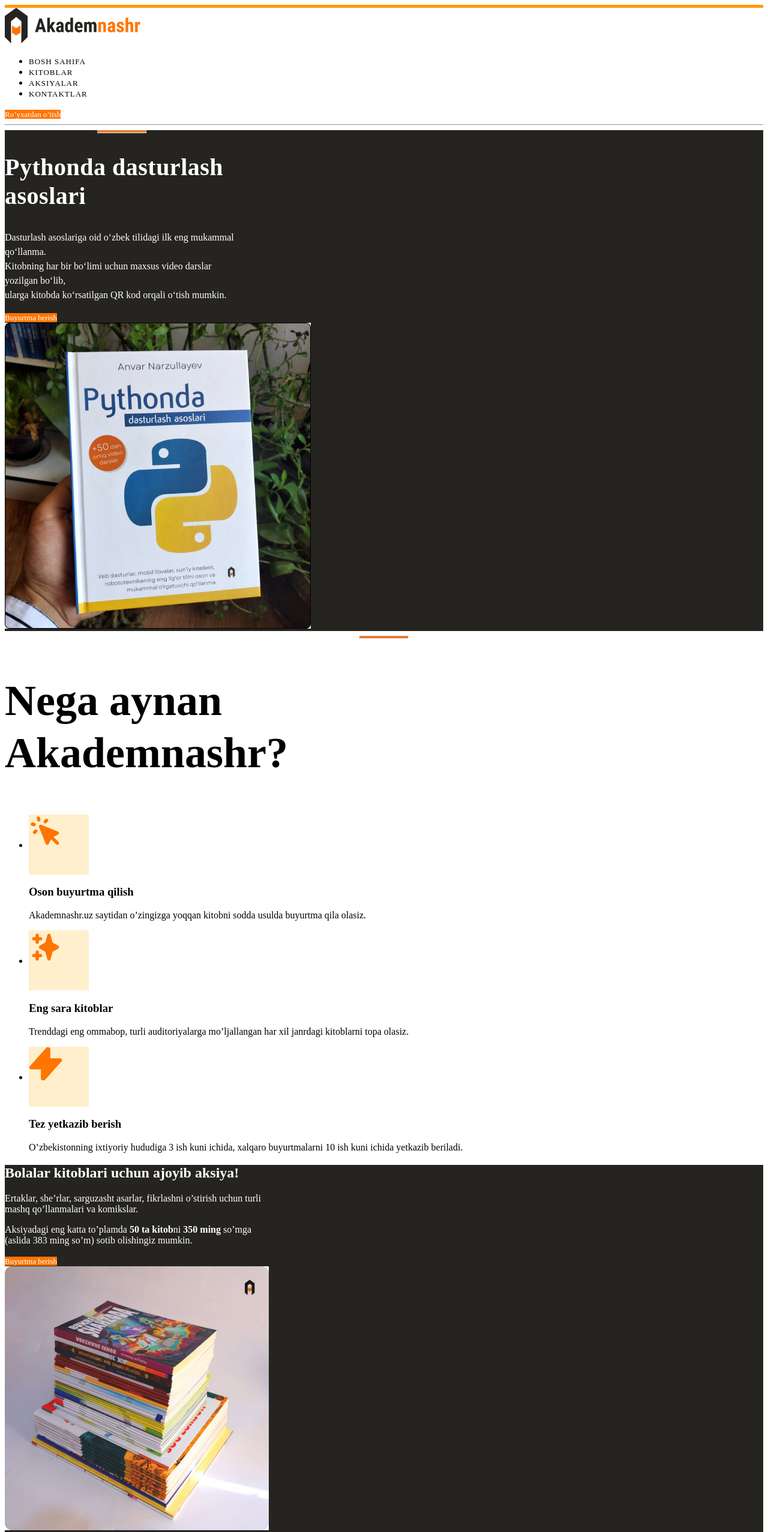
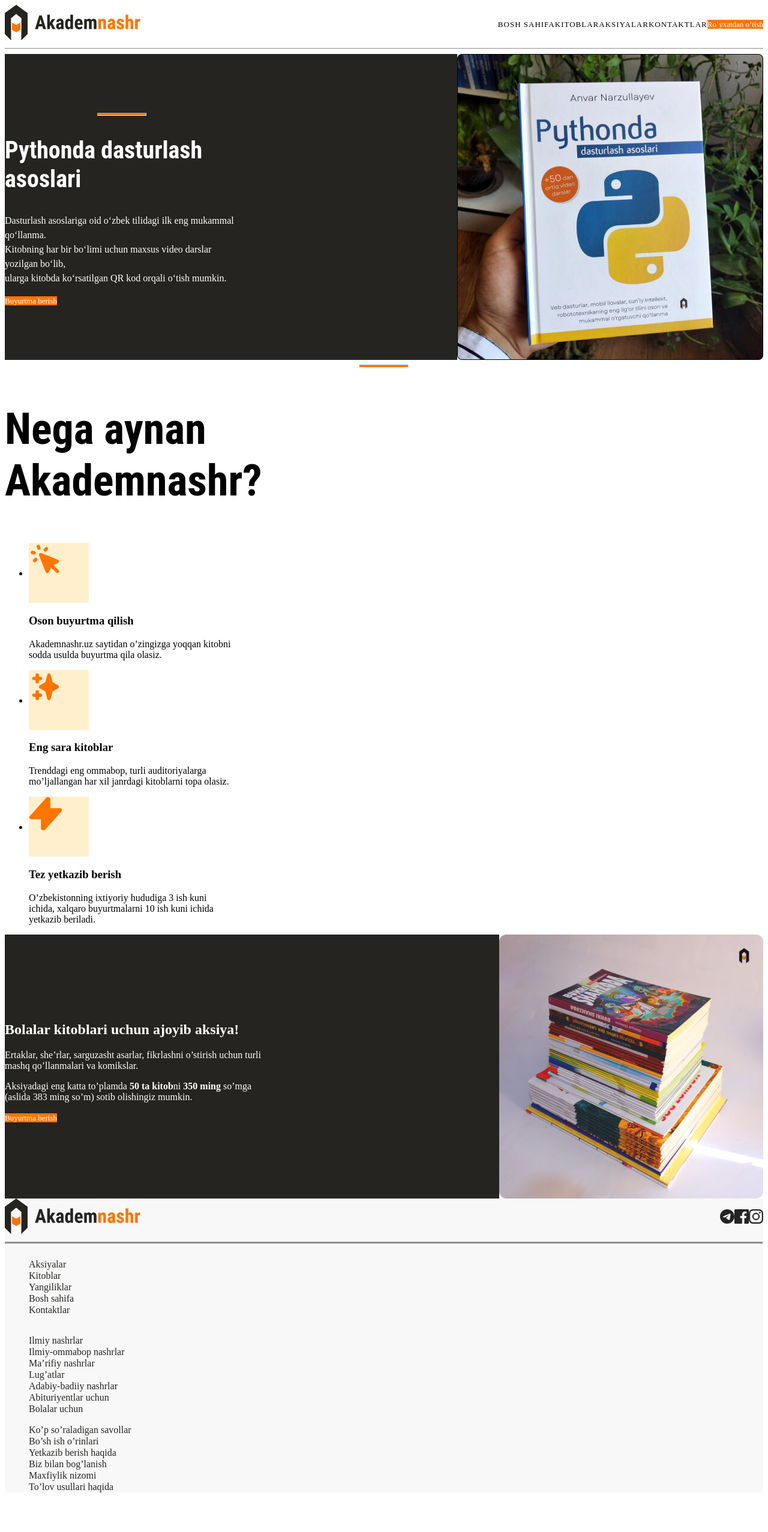
Before and after one commit to abdusayffrontends/akademnashr, a plain HTML site: page index.html in a window 1280 px wide. Shown: the top 2554 px of the page at 60% size. After the commit the page ends 2504 px from the top, so only its background shows below. Drawn offline with Linux system fonts and the light colour scheme.

Commit message:
Add color, text,size,and list styles

```diff
--- a/css/styles.css
+++ b/css/styles.css
@@ -1,5 +1,25 @@
+.body{
+    font-size: 16px;
+    line-height: 1.5;
+    font-family: "Roboto" ,"Aprel" ,sans-serif;
+    letter-spacing: 0.5px;
+}
+
 .site-header{
+    display: flex;
+    justify-content: space-between;
+    align-items: center;
     background-color: #fff;
+}
+
+.site-header-actions{
+    display: flex;
+    align-items: center;
+}
+
+.sitenav-list{
+    display: flex;
+    list-style: none;
 }
 
 .sitenav-link{
@@ -11,6 +31,7 @@
     text-decoration: none;
     color: #000;
 }
+
 .main-link{
 font-size: 13px;
 line-height: 15px;
@@ -19,7 +40,11 @@ color: #fff;
 text-decoration: none;
 }
 
+
 .hero {
+    display: flex;
+    justify-content: space-between;
+    align-items: center;
     background-color: #252420;
     color: #fff ;
 }
@@ -37,9 +62,8 @@ text-decoration: none;
 .hero-heading{
     font-size: 40px;
     line-height: 1.2;
-    letter-spacing: 0.5px;
+    font-family: "Roboto Condensed","Roboto", "Arial", sans-serif;
 }
-
 
 .hero-img {
     width: 510px;
@@ -56,7 +80,14 @@ text-decoration: none;
   width: 440px;
   font-size: 72px;
   line-height: 1.2;
+  font-family: "Roboto Condensed","Roboto", "Arial", sans-serif;
   letter-spacing: 0.5;
+}
+
+.features-list{
+    display:  flex;
+    justify-content: space-between;
+    list-style: none;
 }
 
 .feature{
@@ -82,6 +113,9 @@ feature-info{
 }
 
 .promo{
+    display: flex;
+    justify-content: space-between;
+    align-items: center;
     background-color: #252420;
     color:#fff
 }
@@ -114,13 +148,28 @@ feature-info{
     background-color: #f8f8f8;
 }
 
+.site-footer-top {
+    display: flex;
+    justify-content: space-between;
+    align-items: center;
+}
+
 .site-footer ul{
     list-style: none;
+}
+
+.site-footer-socials{
+    display: flex;
+    align-items: center;
 }
 
 .site-footer-divider{
     height: 2px;
     background: rgba(37, 36,32,0.5);
+}
+
+.site-footer-bottom {
+    display: flex;
 }
 
 .site-foter-links{
--- a/index.html
+++ b/index.html
@@ -6,21 +6,19 @@
     <meta name="viewport" content="width=device-width, initial-scale=1.0">
     <title>Akademnash</title>
     <link rel="stylesheet" href="css/styles.css">
-    <style>
-        header {
-            border-top: 5px solid #ff9900;
-        }
-    </style>
+
 </head>
 <body>
-
 
     <header class="site-header">
         <a href="index.html">
             <img src="img/image.svg" alt="Akademnashr logo"width="227" height="60" >
         </a>
+
+
+        <div class="site-header-actions">
             <nav>
-            <ul>
+                <ul class="sitenav-list" >
                     <li><a class="sitenav-link" href="#">Bosh sahifa</a></li>
                     <li><a class="sitenav-link" href="#">Kitoblar</a></li>
                     <li><a class="sitenav-link" href="#">Aksiyalar</a></li>
@@ -28,6 +26,7 @@
                 </ul>
             </nav>
             <a class="main-link" href="#">Ro’yxatdan o’tish</a>
+        </div>
     </header>
 
 
@@ -51,25 +50,27 @@
         <section class="features">
             <hr class="orange-line">
             <h2 class="features-heading">Nega aynan Akademnashr?</h2>
-                <ul>
-                    <li class="featur">
+
+            <ul class="feutures-list">
+                <li class="feature">
                     <div class="feature-icon-wrapper">
                         <img src="img/ko'rsarkich.svg" alt=""width="56" height="56">
                     </div>
                     <h3 class="feature-title">Oson buyurtma qilish</h3>
                     <p>Akademnashr.uz saytidan o’zingizga yoqqan kitobni sodda usulda buyurtma qila olasiz.</p>
                 </li>
-                    <li class="featur">
+                <li class="feature">
                     <div class="feature-icon-wrapper"><img src="img/yulduz.svg" alt=""width="56" height="56"></div>
                     <h3 class="feature-title">Eng sara kitoblar</h3>
                     <p>Trenddagi eng ommabop, turli auditoriyalarga mo’ljallangan har xil janrdagi kitoblarni topa olasiz.</p>
                 </li>
-                    <li class="featur">
+                <li class="feature">
                     <div class="feature-icon-wrapper"><img src="img/icon.svg" alt=""width="56" height="56"></div>
                     <h3 class="feature-title">Tez yetkazib berish</h3>
                     <p>O’zbekistonning ixtiyoriy hududiga 3 ish kuni ichida, xalqaro buyurtmalarni 10 ish kuni ichida yetkazib beriladi.</p>
                 </li>
             </ul>
+
         </section>
 
         <!-- AKSIYA -->
@@ -88,13 +89,13 @@
 
     <!-- SITE FOOTER -->
     <footer class="site-footer">
-            <div>
+        <div class="site-footer-top">
             <a href="index.html">
                 <img src="img/image.svg" alt="Akademnashr logo"width="227" height="60" >
-
+            </a>
 
                 <!-- ICHTIMOY TARMOLAR -->
-                <ul>
+                <ul class=" site-footer-socials">
                     <li><a href="https://t.me/Akademnash" target="_blank"><svg width="24" height="24" fill="none" xmlns="http://www.w3.org/2000/svg"><path d="M12 0C5.376 0 0 5.376 0 12s5.376 12 12 12 12-5.376 12-12S18.624 0 12 0Zm5.568 8.16c-.18 1.896-.96 6.504-1.356 8.628-.168.9-.504 1.2-.816 1.236-.696.06-1.224-.456-1.896-.9-1.056-.696-1.656-1.128-2.676-1.8-1.188-.78-.42-1.212.264-1.908.18-.18 3.252-2.976 3.312-3.228a.24.24 0 0 0-.06-.216c-.072-.06-.168-.036-.252-.024-.108.024-1.788 1.14-5.064 3.348-.48.324-.912.492-1.296.48-.432-.012-1.248-.24-1.86-.444-.756-.24-1.344-.372-1.296-.792.024-.216.324-.432.888-.66 3.504-1.524 5.832-2.532 6.996-3.012 3.336-1.392 4.02-1.632 4.476-1.632.096 0 .324.024.468.144.12.096.156.228.168.324-.012.072.012.288 0 .456Z" fill="#252420"/></svg></a></li>
                     <li>
                         <a href="https://www.facebook.com/Akademnashr" target="_blank"><svg width="24" height="24" fill="none" xmlns="http://www.w3.org/2000/svg"><path d="M22.675 0H1.325C.593 0 0 .593 0 1.325v21.351C0 23.407.593 24 1.325 24H12.82v-9.294H9.692v-3.622h3.128V8.413c0-3.1 1.893-4.788 4.659-4.788 1.325 0 2.463.099 2.795.143v3.24l-1.918.001c-1.504 0-1.795.715-1.795 1.763v2.313h3.587l-.467 3.622h-3.12V24h6.116c.73 0 1.323-.593 1.323-1.325V1.325C24 .593 23.407 0 22.675 0Z" fill="#252420"/></svg></a>
@@ -108,7 +109,7 @@
 
             <hr class="site-footer-divider">
 
-                <div>
+            <div class="site-footer-bottom">
                 <ul class="site-foter-links">
                     <li><a href="#">Aksiyalar</a></li>
                     <li><a href="#">Kitoblar</a></li>
```
Lines whose indentation alone changed are shown as unchanged.
